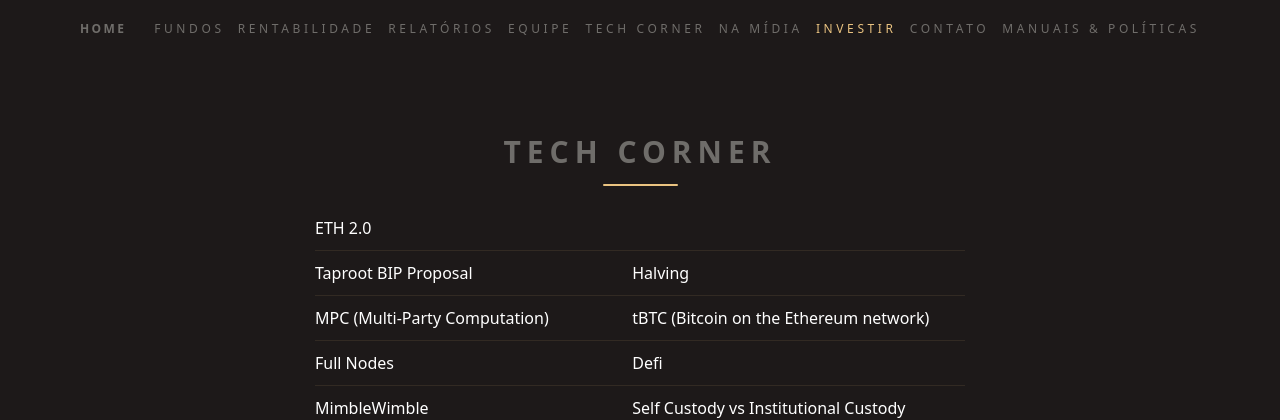
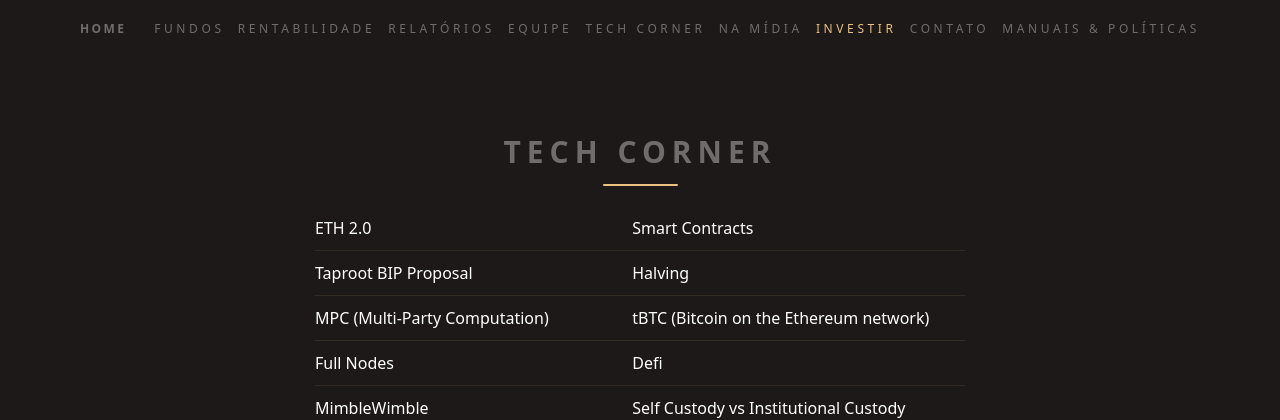
Before and after one commit to ateliedetemas/blpcrypto, a Jekyll site: the page built from _pages/tech-corner.md, in a window 1280 px wide. Shown: the top 420 px of the page. Built offline with Jekyll 4.4.1, drawn with Linux system fonts in a browser that asks for light colours.

Commit message:
Update tech-corner.md

```diff
--- a/_pages/tech-corner.md
+++ b/_pages/tech-corner.md
@@ -3,7 +3,7 @@ lang: pt
 layout: page
 title: Tech Corner
 ---
-[ETH 2.0]({{ "/assets/documents/tech-corner/2020/03.pdf" }}) |
+[ETH 2.0]({{ "/assets/documents/tech-corner/2020/03.pdf" }}) | [Smart Contracts]({{ "/assets/documents/tech-corner/2020/04.pdf" }})
 [Taproot BIP Proposal]({{ "/assets/documents/tech-corner/2020/01.pdf" }}) |  [Halving]({{ "/assets/documents/tech-corner/2020/02.pdf" }})
 [MPC (Multi-Party Computation)]({{ "/assets/documents/tech-corner/2019/11.pdf" }}) |  [tBTC (Bitcoin on the Ethereum network)]({{ "/assets/documents/tech-corner/2019/12.pdf" }})
 [Full Nodes]({{ "/assets/documents/tech-corner/2019/09.pdf" }}) |  [Defi]({{ "/assets/documents/tech-corner/2019/10.pdf" }}) |
```
